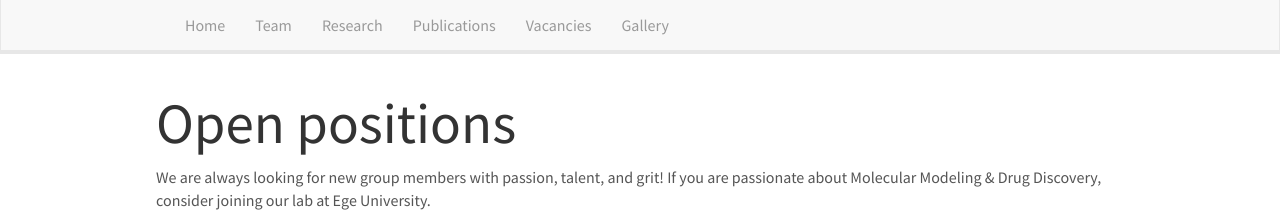
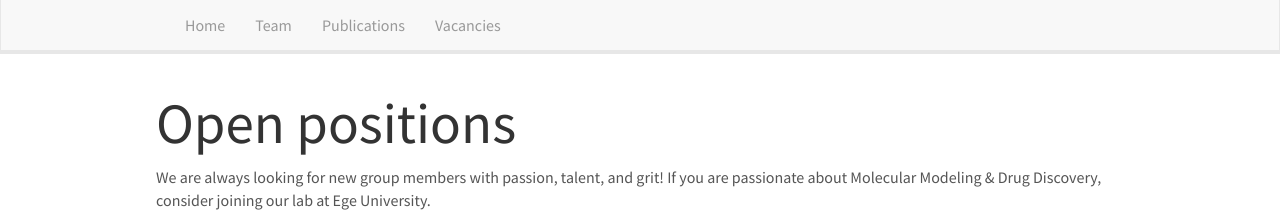
Before and after one commit to CinarogluLab/cinaroglulab.github.io, a Jekyll site: the page built from _pages/openings.md, in a window 1280 px wide. Shown: the top 212 px of the page. Built offline with Jekyll 4.4.1, drawn with Linux system fonts in a browser that asks for light colours; nearby versions of some CDN libraries.

Commit message:
Update header.html

```diff
--- a/_includes/header.html
+++ b/_includes/header.html
@@ -16,10 +16,8 @@
 	  <ul class="nav navbar-nav navbar-left">
 		<li><a href="{{ site.url }}{{ site.baseurl }}/">Home</a></li>
 		<li><a href="{{ site.url }}{{ site.baseurl }}/team">Team</a></li>
-                <li><a href="{{ site.url }}{{ site.baseurl }}/research">Research</a></li>
 		<li><a href="{{ site.url }}{{ site.baseurl }}/publications">Publications</a></li>
 		<li><a href="{{ site.url }}{{ site.baseurl }}/vacancies">Vacancies</a></li>
-                <li><a href="{{ site.url }}{{ site.baseurl }}/pictures">Gallery</a></li>
 	  </ul>
 	</div>
   </div>
```
